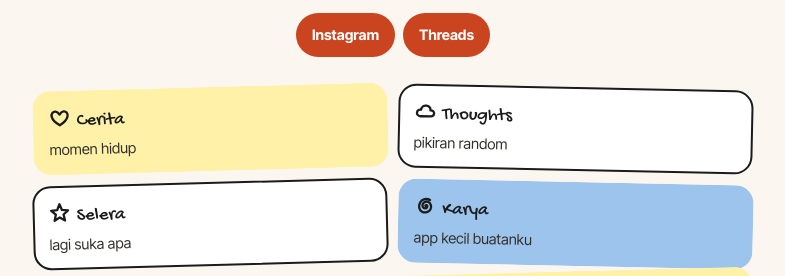
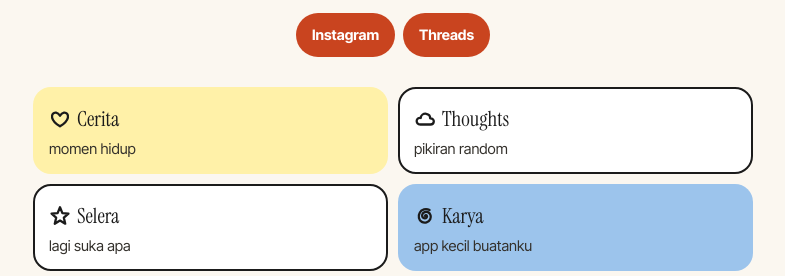
Before and after one commit to rzk-labs/portfolio, a plain HTML site: page index.html in a window 1280 px wide. Shown: the part 676-952 px from the top of the page, without its empty margins (247-1032 px from the left). Drawn offline with Linux system fonts and the light colour scheme.

Commit message:
Studio auto-pasang: Patch dari spesifikasi: Duh jujur ui nya jelek aplikasinya (patch 924a8523, disetujui Rizka)

```diff
--- a/assets/style.css
+++ b/assets/style.css
@@ -67,9 +67,8 @@ h2{font-size:1.5rem;margin:26px 0 8px}
 .tombol.pepper{background:var(--pepper-teks)}.tombol.garis{background:#fff;color:var(--ink);border:2px solid var(--ink)}
 .pintu{display:grid;grid-template-columns:1fr 1fr;gap:10px;margin-top:18px}
 .pintu a{text-decoration:none;color:var(--ink);border-radius:18px;padding:14px 14px 12px;min-height:84px;border:2px solid transparent}
-.pintu a:nth-child(odd){transform:rotate(-1.5deg)}.pintu a:nth-child(even){transform:rotate(1.2deg)}
 .pintu a.p1{background:#fff;border-color:var(--ink)}.pintu a.p2{background:#fff;border-color:var(--ink)}.pintu a.p3{background:var(--corn)}.pintu a.p4{background:var(--butter)}.pintu a.p5{background:var(--butter);grid-column:span 2}
-.pintu a b{display:block;font-family:var(--hand);font-size:1.15rem;font-weight:400}
+.pintu a b{display:block;font-family:var(--serif);font-size:1.3rem;font-weight:400}
 .pintu a b svg{vertical-align:-4px;margin-right:6px}
 .pintu a small{color:#34312c;font-size:.92rem}
 /* thoughts */
@@ -84,7 +83,6 @@ h2{font-size:1.5rem;margin:26px 0 8px}
 .aksi{display:flex;flex-wrap:wrap;gap:8px;margin-top:12px}
 .karya-kartu{border-color:transparent}
 .karya-kartu:nth-of-type(3n+1){background:var(--butter)}.karya-kartu:nth-of-type(3n+2){background:var(--corn)}.karya-kartu:nth-of-type(3n){background:#fff;border:2px solid var(--ink)}
-.karya-kartu:nth-of-type(odd){transform:rotate(-.8deg)}.karya-kartu:nth-of-type(even){transform:rotate(.6deg)}
 .karya-kartu .ikon{background:#fff}.karya-kartu:nth-of-type(3n) .ikon{background:var(--butter)}
 .kosong-lanjut{display:flex;flex-wrap:wrap;justify-content:center;gap:8px;margin:-4px 0 18px}
 /* cerita */
```
